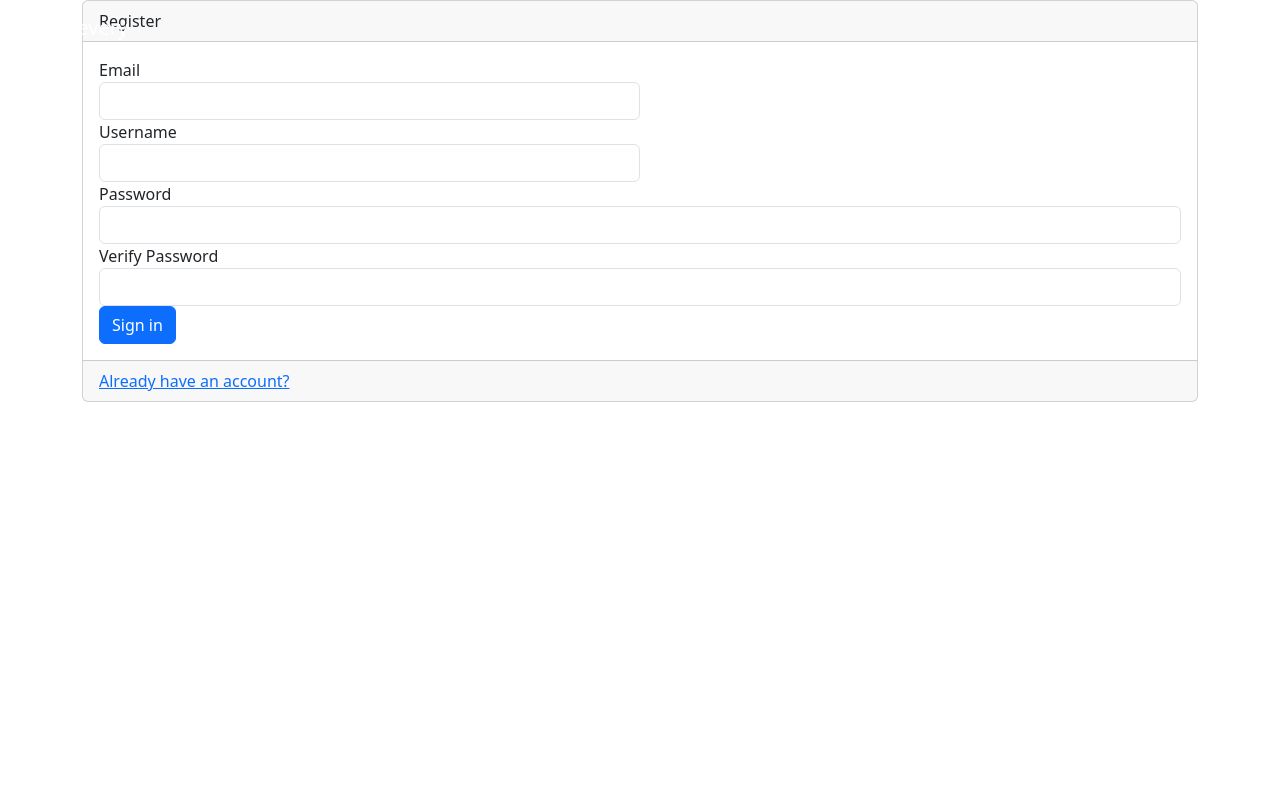
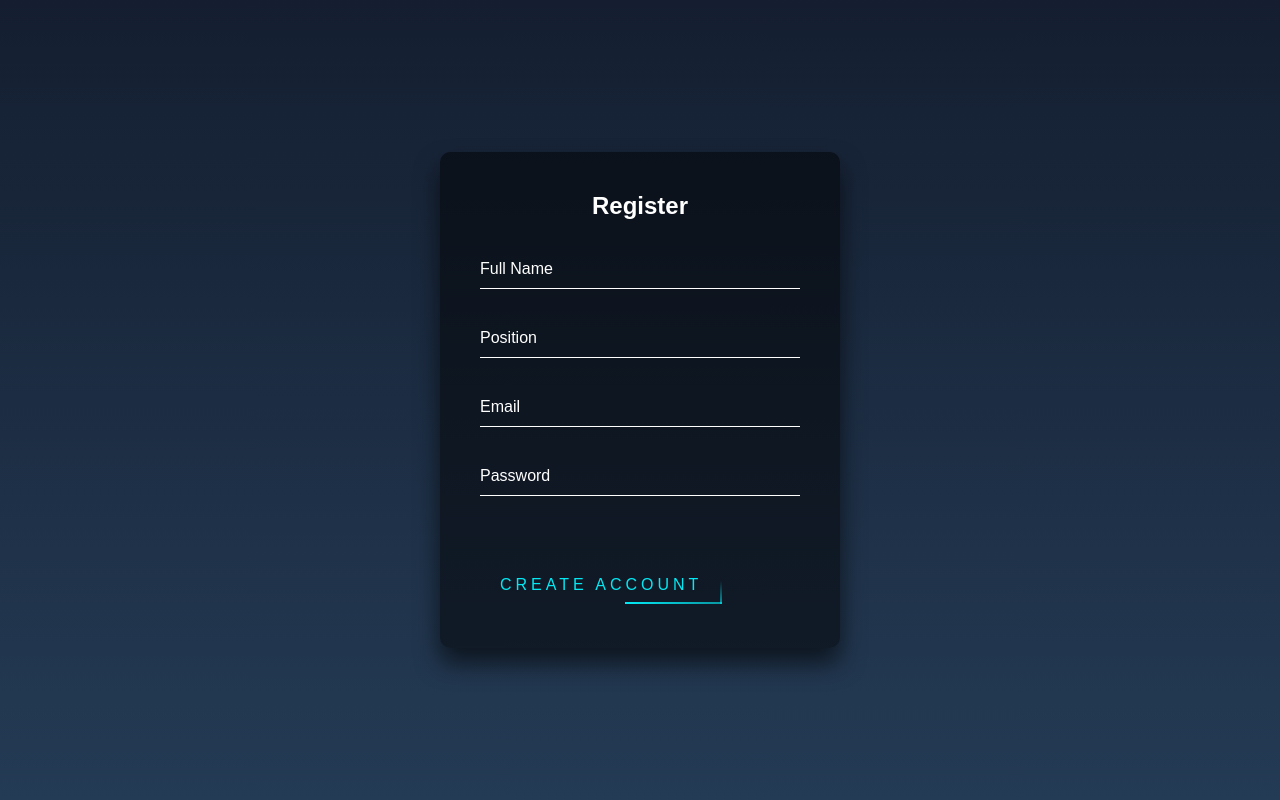
Before and after one commit to nhatquang17/Pizza_Delivery, a Python web app: template templates/register.html in a window 1280 px wide. Run offline with Jinja, Linux system fonts and the light colour scheme; the template is opened without the code that fills it, so the values that code supplies are empty; some libraries are stand-ins or nearby versions.

Commit message:
Update files

```diff
--- a/main.py
+++ b/main.py
@@ -3,9 +3,11 @@ from auth_routers import auth_router
 from order_routers import order_router
 from fastapi_jwt_auth import AuthJWT
 from schemas import Settings
+from starlette.staticfiles import StaticFiles
 
 
 app = FastAPI()
+#app.mount("/static", StaticFiles(directory="static"), name="static")
 
 app.include_router(auth_router)
 app.include_router(order_router)
--- a/templates/register.html
+++ b/templates/register.html
@@ -1,41 +1,40 @@
-{% include 'layout.html' %}
-
-<div class="container">
-    <div class="card">
-        <div class="card-header">
-            Register
+<!DOCTYPE html>
+<html lang="en">
+<head>
+    <meta charset="UTF-8">
+    <meta http-equiv="X-UA-Compatible" content="IE=edge">
+    <meta name="viewport" content="width=device-width, initial-scale=1.0">
+    <title>Register</title>
+    <link rel="stylesheet" type="text/css" href="register_css.css">
+</head>
+<body>
+    <div class="signup-box">
+        <h2>Register</h2>
+        <form>
+          <div class="user-box">
+            <input type="text" name="" required="">
+            <label>Full Name</label>
           </div>
-        <div class="card-body">
-            {% if msg %}
-            <div class="alert alert-danger" role="alert">
-                {{msg}}
+          <div class="user-box">
+            <input type="text" name="" required="">
+            <label>Position</label>
           </div>
-            {% endif %}
-
-            <form method="POST" action="/auth/register">
-                <div class="form-row">
-                    <div class="form-group col-md-6">
+          <div class="user-box">
+            <input type="text" name="" required="">
             <label>Email</label>
-                        <input type="email" class="form-control" name="email" required>
           </div>
-                    <div class="form-group col-md-6">
-                        <label>Username</label>
-                        <input type="text" class="form-control" name="username" required>
+          <div class="user-box">
+            <input type="password" name="" required="">
+            <label>Password</label>
           </div>
-                </div>
-                <div class="form-group">
-                    <label>Password</label>
-                    <input type="password" class="form-control" name="password" required>
-                </div>
-                <div class="form-group">
-                    <label>Verify Password</label>
-                    <input type="password" class="form-control" name="password2" required>
-                </div>
-                <button type="submit" class="btn btn-primary">Sign in</button>
+          <a href="http://127.0.0.1:5500/teamplates/login.html">  <!-- Put link here-->
+            <span></span>
+            <span></span>
+            <span></span>
+            <span></span>
+            Create Account
+          </a>
         </form>
       </div>
-        <div class="card-footer text-muted">
-            <a href="/auth">Already have an account?</a>
-        </div>
-    </div>
-</div>
+</body>
+</html>
--- /dev/null
+++ b/templates/register_css.css
@@ -0,0 +1,167 @@
+html {
+    height: 100%;
+  }
+  body {
+    margin:0;
+    padding:0;
+    font-family: sans-serif;
+    background: linear-gradient(#141e30, #243b55);
+  }
+
+  .signup-box {
+    position: absolute;
+    top: 50%;
+    left: 50%;
+    width: 400px;
+    padding: 40px;
+    transform: translate(-50%, -50%);
+    background: rgba(0,0,0,.5);
+    box-sizing: border-box;
+    box-shadow: 0 15px 25px rgba(0,0,0,.6);
+    border-radius: 10px;
+  }
+
+  .signup-box h2 {
+    margin: 0 0 30px;
+    padding: 0;
+    color: #fff;
+    text-align: center;
+  }
+
+  .signup-box .user-box {
+    position: relative;
+  }
+
+  .signup-box .user-box input {
+    width: 100%;
+    padding: 10px 0;
+    font-size: 16px;
+    color: #fff;
+    margin-bottom: 30px;
+    border: none;
+    border-bottom: 1px solid #fff;
+    outline: none;
+    background: transparent;
+  }
+  .signup-box .user-box label {
+    position: absolute;
+    top:0;
+    left: 0;
+    padding: 10px 0;
+    font-size: 16px;
+    color: #fff;
+    pointer-events: none;
+    transition: .5s;
+  }
+
+  .signup-box .user-box input:focus ~ label,
+  .signup-box .user-box input:valid ~ label {
+    top: -20px;
+    left: 0;
+    color: #03e9f4;
+    font-size: 12px;
+  }
+
+  .signup-box form a {
+    position: relative;
+    display: inline-block;
+    padding: 10px 20px;
+    color: #03e9f4;
+    font-size: 16px;
+    text-decoration: none;
+    text-transform: uppercase;
+    overflow: hidden;
+    transition: .5s;
+    margin-top: 40px;
+    letter-spacing: 4px
+  }
+
+  .signup-box a:hover {
+    background: #03e9f4;
+    color: #fff;
+    border-radius: 5px;
+    box-shadow: 0 0 5px #03e9f4,
+                0 0 25px #03e9f4,
+                0 0 50px #03e9f4,
+                0 0 100px #03e9f4;
+  }
+
+  .signup-box a span {
+    position: absolute;
+    display: block;
+  }
+
+  .signup-box a span:nth-child(1) {
+    top: 0;
+    left: -100%;
+    width: 100%;
+    height: 2px;
+    background: linear-gradient(90deg, transparent, #03e9f4);
+    animation: btn-anim1 1s linear infinite;
+  }
+
+  @keyframes btn-anim1 {
+    0% {
+      left: -100%;
+    }
+    50%,100% {
+      left: 100%;
+    }
+  }
+
+  .signup-box a span:nth-child(2) {
+    top: -100%;
+    right: 0;
+    width: 2px;
+    height: 100%;
+    background: linear-gradient(180deg, transparent, #03e9f4);
+    animation: btn-anim2 1s linear infinite;
+    animation-delay: .25s
+  }
+
+  @keyframes btn-anim2 {
+    0% {
+      top: -100%;
+    }
+    50%,100% {
+      top: 100%;
+    }
+  }
+
+  .signup-box a span:nth-child(3) {
+    bottom: 0;
+    right: -100%;
+    width: 100%;
+    height: 2px;
+    background: linear-gradient(270deg, transparent, #03e9f4);
+    animation: btn-anim3 1s linear infinite;
+    animation-delay: .5s
+  }
+
+  @keyframes btn-anim3 {
+    0% {
+      right: -100%;
+    }
+    50%,100% {
+      right: 100%;
+    }
+  }
+
+  .signup-box a span:nth-child(4) {
+    bottom: -100%;
+    left: 0;
+    width: 2px;
+    height: 100%;
+    background: linear-gradient(360deg, transparent, #03e9f4);
+    animation: btn-anim4 1s linear infinite;
+    animation-delay: .75s
+  }
+
+  @keyframes btn-anim4 {
+    0% {
+      bottom: -100%;
+    }
+    50%,100% {
+      bottom: 100%;
+    }
+  }
```
Also changed, not shown: auth_routers.py (+30 -7 lines), models.py (+8 -2 lines), order_routers.py (+10 -3 lines). Lines whose indentation alone changed are shown as unchanged.
